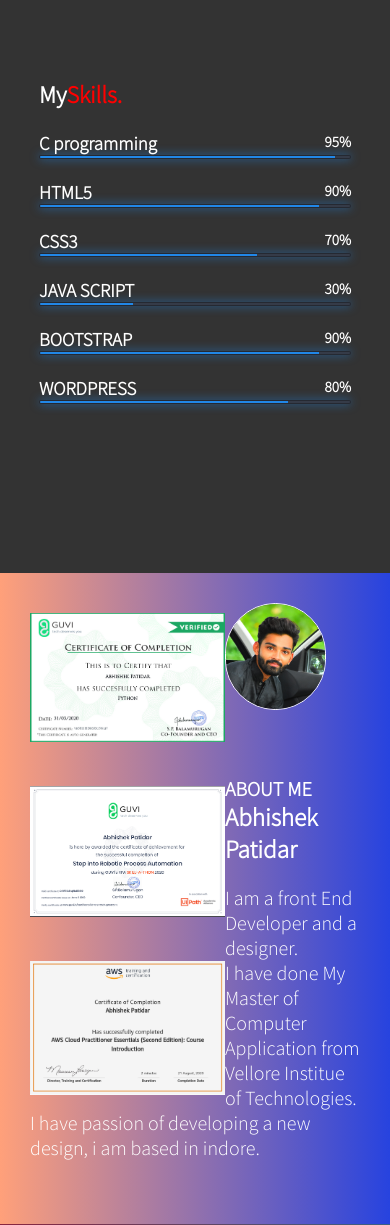
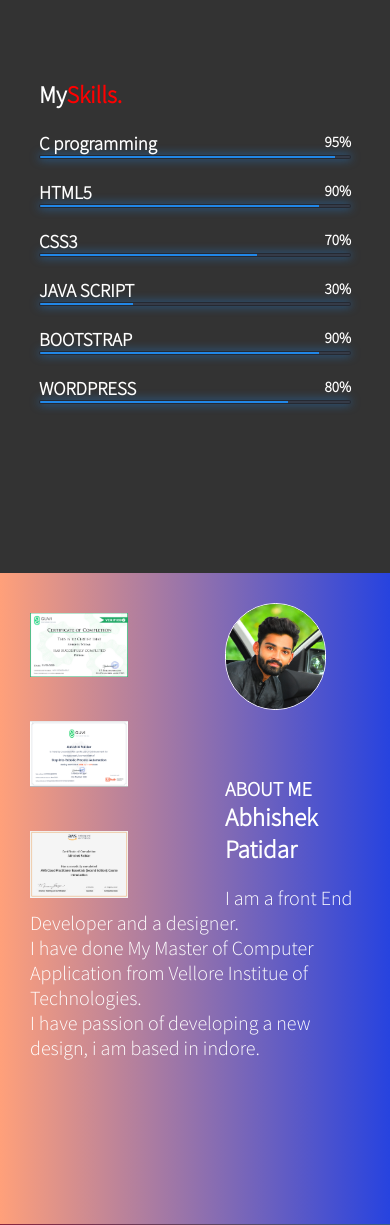
Before and after one commit to 9926830418/portfolio, a PHP site: page / in a window 390 px wide. Shown: the part 845-2070 px from the top of the page. Run offline with PHP 8.4, Linux system fonts and the light colour scheme; some libraries are stand-ins or nearby versions.

Commit message:
Update style.css

```diff
--- a/style.css
+++ b/style.css
@@ -691,13 +691,16 @@ display: none;
 
 	 }
 	 img.aws{
-
+		width:50%;
+		 height:auto;
 
 	 }
 	img.python{
-
+		width:50%;
+		 height:auto;
 	}
 	img.robot{
-
+		width:50%;
+		 height:auto;
 	}
 }
```
